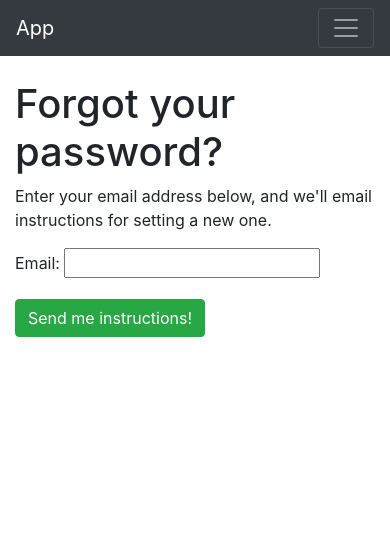
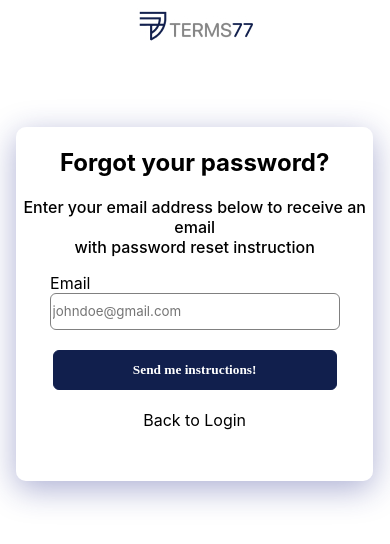
Before and after one commit to zuri-training/Proj-T_C_GEN__Team-77, a Django app: page /password_reset/ in a window 390 px wide. Shown: the top 544 px of the page. Run offline with Django 4.2, Linux system fonts and the light colour scheme; some libraries are stand-ins or nearby versions.

Commit message:
added reset pages and new files

```diff
--- a/T_C_GEN/T_C_GEN/settings.py
+++ b/T_C_GEN/T_C_GEN/settings.py
@@ -131,7 +131,7 @@ USE_TZ = True
 # Static files (CSS, JavaScript, Images)
 # https://docs.djangoproject.com/en/4.0/howto/static-files/
 
-STATIC_URL = 'static/'
+STATIC_URL = '/static/'
 
 # Default primary key field type
 # https://docs.djangoproject.com/en/4.0/ref/settings/#default-auto-field
--- /dev/null
+++ b/T_C_GEN/terms77/static/terms77/password_reset_form.css
@@ -0,0 +1,107 @@
+body{
+    background-image: url("/img/resetpasswordbg.jpg");
+    background-repeat: no-repeat;
+    background-position: right top;
+    text-align: center;
+    position: relative;
+    font-family: inter;
+    transition: 2secs;
+}
+image{
+    position: relative;
+    top: 4em;
+}
+p{
+    font-weight: 550;
+}
+section#transparent-box{
+    top: 5em;
+    border: 1px solid grey;
+    width: 45%;
+    height: 20em;
+    position: relative;
+    left: 25em;
+    background: rgba( 255, 255, 255, 0.3 );
+    box-shadow: 0 8px 32px 0 rgba( 31, 38, 135, 0.37 );
+    backdrop-filter: blur( 20px );
+    -webkit-backdrop-filter: blur( 20px );
+    border-radius: 10px;
+    border: 1px solid rgba( 255, 255, 255, 0.18 );
+}
+label{
+    position: relative;
+    right: 27%;
+}
+input{
+    width: 60%;
+    height: 2.5em;
+    border: 1px solid grey;
+    border-radius: 6px;
+    font-family: inter;
+}
+button#req-pass{
+    background-color: #111f4d;
+    width: 60%;
+    height: 3em;
+    border: 1px solid #111f4d;
+    border-radius: 6px;
+    color: white;
+    font-family: poppins;
+    font-weight: 550;
+    transition: 1sec linear;
+}
+button#req-pass:hover{
+    background-color: rgb(54, 54, 99);
+}
+a{
+    text-decoration: none;
+    color: black;
+    transition: 1sec;
+    padding-bottom: 2em;
+}
+a:hover{
+    color: rgb(107, 95, 95);
+    transition: 1sec;
+}
+
+@media only screen and (max-width: 600px) {
+    body{
+        background-color: white;
+    }
+    section#transparent-box{
+        left: 3em;
+        width: 85%;
+    }
+    input{
+        width: 80%;
+    }
+    label{
+        position: relative;
+        right: 36%;
+    }
+    button#req-pass{
+        width: 80%;
+    }
+
+}
+
+@media only screen and (max-width: 450px) {
+    body{
+        background-color: white;
+        background-image: none;
+    }
+    section#transparent-box{
+        left: 0.5em;
+        width: 95%;
+        height: 22em;
+    }
+    input{
+        width: 80%;
+    }
+    label{
+        right: 35%;
+    }
+    button#req-pass{
+        width: 80%;
+    }
+}
--- a/T_C_GEN/terms77/templates/password/password_reset_form.html
+++ b/T_C_GEN/terms77/templates/password/password_reset_form.html
@@ -1,16 +1,39 @@
-{% extends 'base.html' %}
+{% load static %}
 
-{% block title %}Forgot Your Password?{% endblock %}
+<!DOCTYPE html>
+<html lang="en">
+<head>
+    <meta charset="UTF-8">
+    <meta http-equiv="X-UA-Compatible" content="IE=edge">
+    <meta name="viewport" content="width=device-width, initial-scale=1.0">
+    <link rel="stylesheet" href="{% static './terms77/password_reset_form.css' %}" type="text/css">
+    <title>{% block title %}Forgot Your Password?{% endblock %}</title>
 
-{% block content %}
-<h1>Forgot your password?</h1>
-<p>Enter your email address below, and we'll email instructions for setting a
-new one.</p>
+</head>
+<body>
+        <img src="{% static 'terms77/img/logo.jpg' %}" alt="group 77 logo">
+<section id="transparent-box">
 
-<form method="POST">
-{% csrf_token %}
-{{ form.as_p }}
-<input class="btn btn-success" type="submit" value="Send me instructions!">
-</form>
-</div>
-{% endblock %}
+        <h1>Forgot your password?</h1>
+        <p>Enter your email address below to receive an email <br> with password reset instruction</p>
+
+
+
+    <form id="button" method="POST">
+        {% csrf_token %}
+        <div>
+        <label for="Email">Email</label><br>
+        <input type="email" id="id_email" class="textinput textInput form-control" name="email" autocomplete="email" placeholder="johndoe@gmail.com" maxlength="254" required="" >
+        <br>
+        <br>
+        </div>
+
+        <button id="req-pass" type="submit">Send me instructions!</button>
+    </form>
+        <br>
+        <a href="{% url 'login' %}">Back to Login</a>
+
+
+</section>
+</body>
+</html>
```
Also changed, not shown: T_C_GEN/terms77/static/terms77/password_reset_confirm.css (added, +111 -0 lines), T_C_GEN/terms77/templates/password/password_reset_complete.html (+22 -9 lines), T_C_GEN/terms77/templates/password/password_reset_confirm.html (+67 -15 lines), T_C_GEN/terms77/templates/password/password_reset_done.html (+24 -11 lines), T_C_GEN/terms77/static/terms77/img/Group 34 (1)(1).jpg (added), T_C_GEN/terms77/static/terms77/resetpasswordbg.jpg (added).
